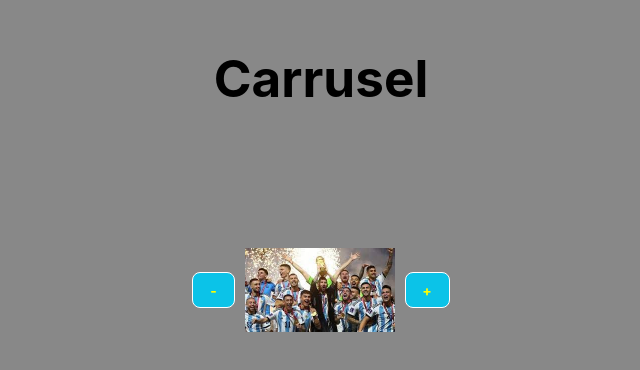
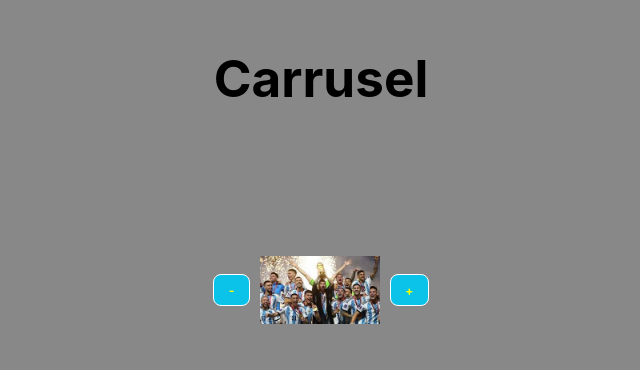
Before and after one commit to S-Grinblat/carrusel-imagenes, a React (Vite) app: page / in a window 1280 px wide. Shown: the part 110-480 px from the top of the page, without its empty margins (319-959 px from the left). Built offline with nearby package versions, Linux system fonts and the light colour scheme.

Commit message:
'detalles esteticos'

```diff
--- a/src/Components/Slider.tsx
+++ b/src/Components/Slider.tsx
@@ -26,7 +26,7 @@ const Slider = () => {
     <div className='containerSlider'>
       <h1 className='title'>Carrusel</h1>
       <button className='minus' onClick={backImg}> - </button>
-        <img className='argCampeon' src={IMAGENES[img]} alt="Carousel" />
+        <img className='argCampeon' src={IMAGENES[img]} alt="Carrussel" />
       <button className='plus' onClick={nextImg}> + </button>
     </div>
   )
--- a/src/Components/slider.css
+++ b/src/Components/slider.css
@@ -11,6 +11,9 @@ body {
   justify-content: center;
   align-items: center;
   gap: 20px;
+}
+.argCampeon {
+  width: 290px;
 }
 .title {
   position: absolute;
@@ -39,12 +42,12 @@ body {
     gap: 10px;
   }
   .argCampeon {
-    width: 150px;
+    width: 120px;
   }
   .plus {
-    font-size: 14px;
+    font-size: 12px;
   }
   .minus {
-    font-size: 14px;
+    font-size: 12px;
   }
 }
```
